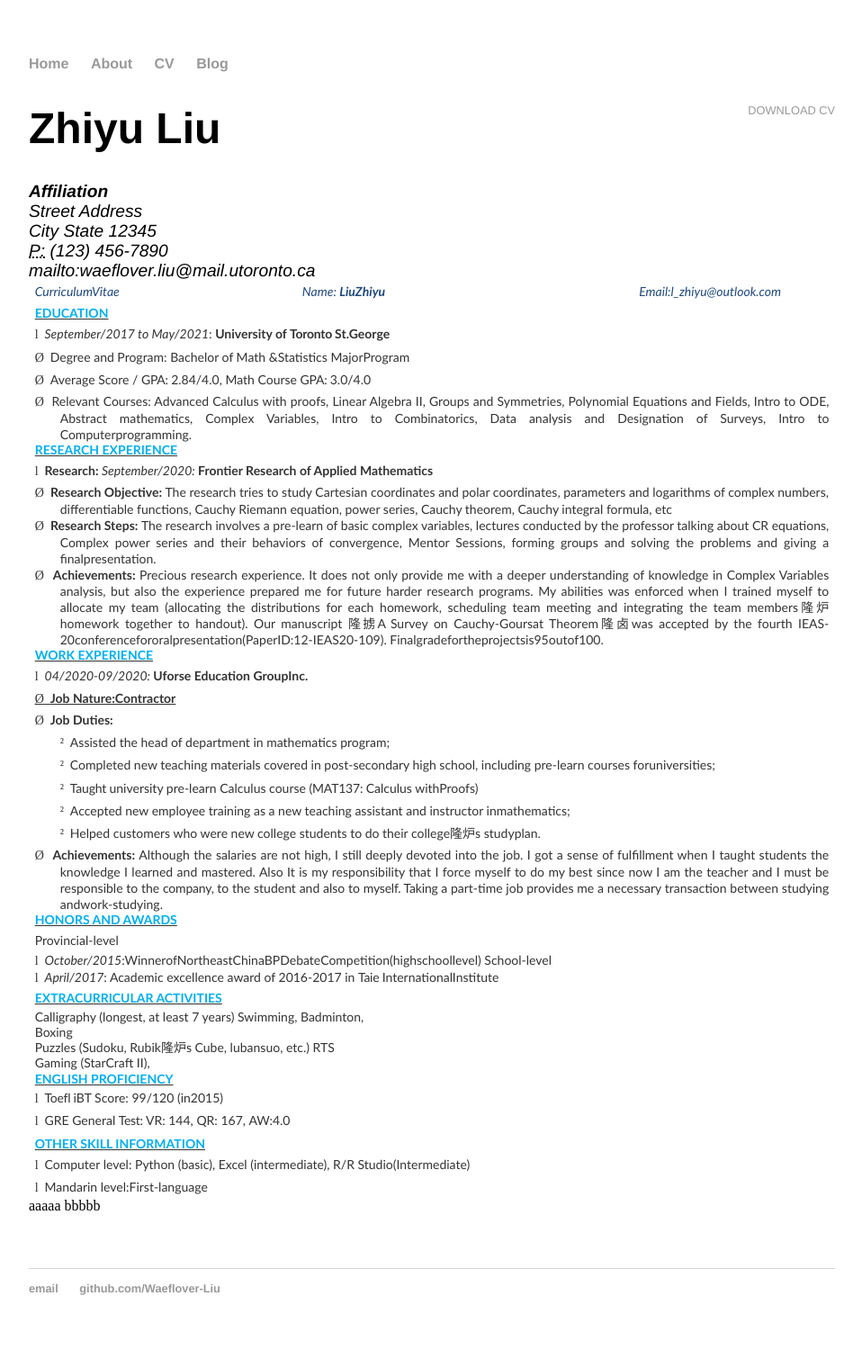
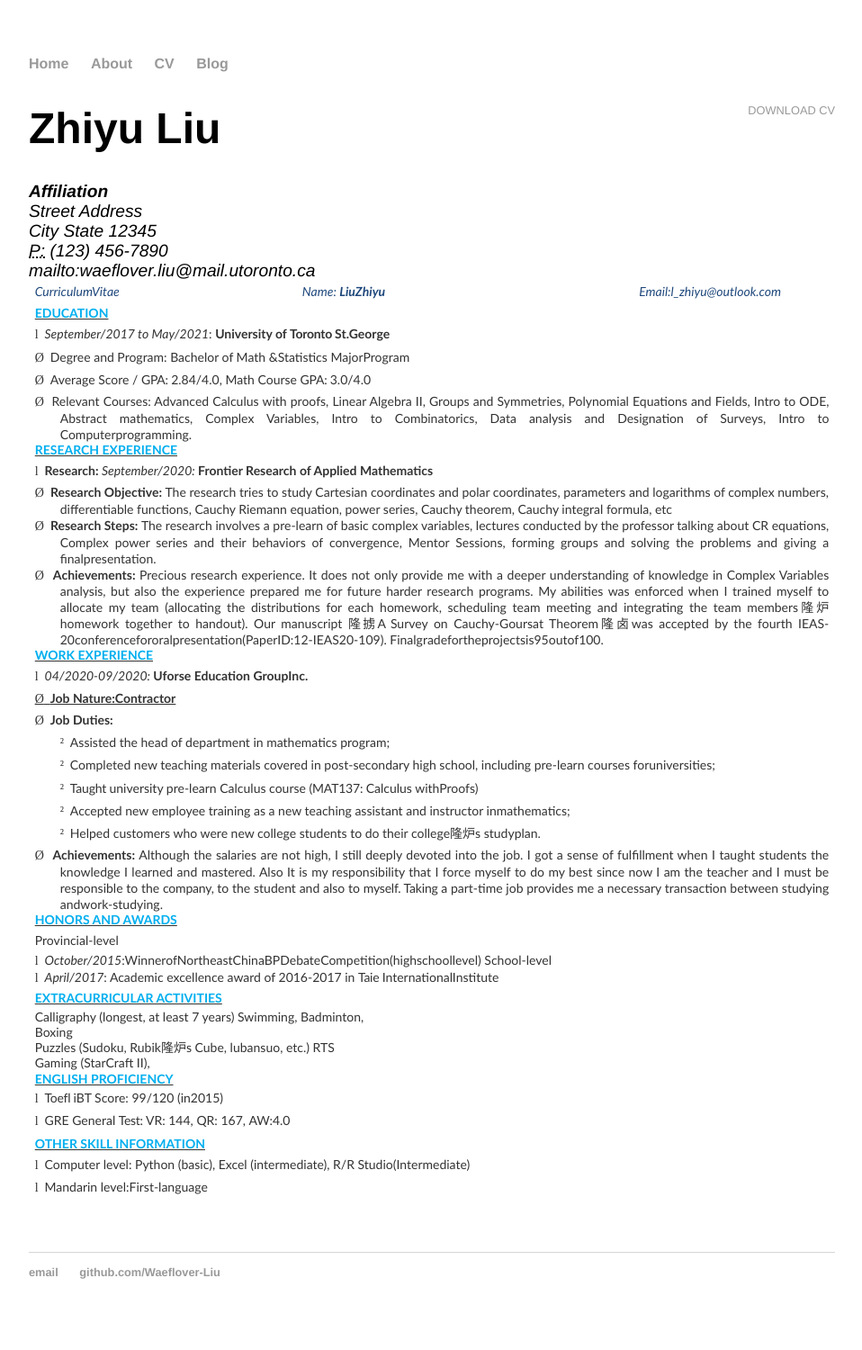
Before and after one commit to Waeflover-Liu/waeflover-liu.github.io, a Jekyll site: the page built from cv/index.html, in a window 1280 px wide. Shown: the whole page at 90% size, without its empty margins (160-1118 px from the left). Built offline with Jekyll 4.4.1, drawn with Linux system fonts in a browser that asks for light colours.

Commit message:
Update index.html

```diff
--- a/cv/index.html
+++ b/cv/index.html
@@ -15,8 +15,7 @@
 					</address>
 
 					<!--<h2>Select Publications</h2>-->
-{% include CV_Zhiyu_Liu.html %}
 
-		aaaaa bbbbb
+					{% include CV_Zhiyu_Liu.html %}
 
 	</div>
```
